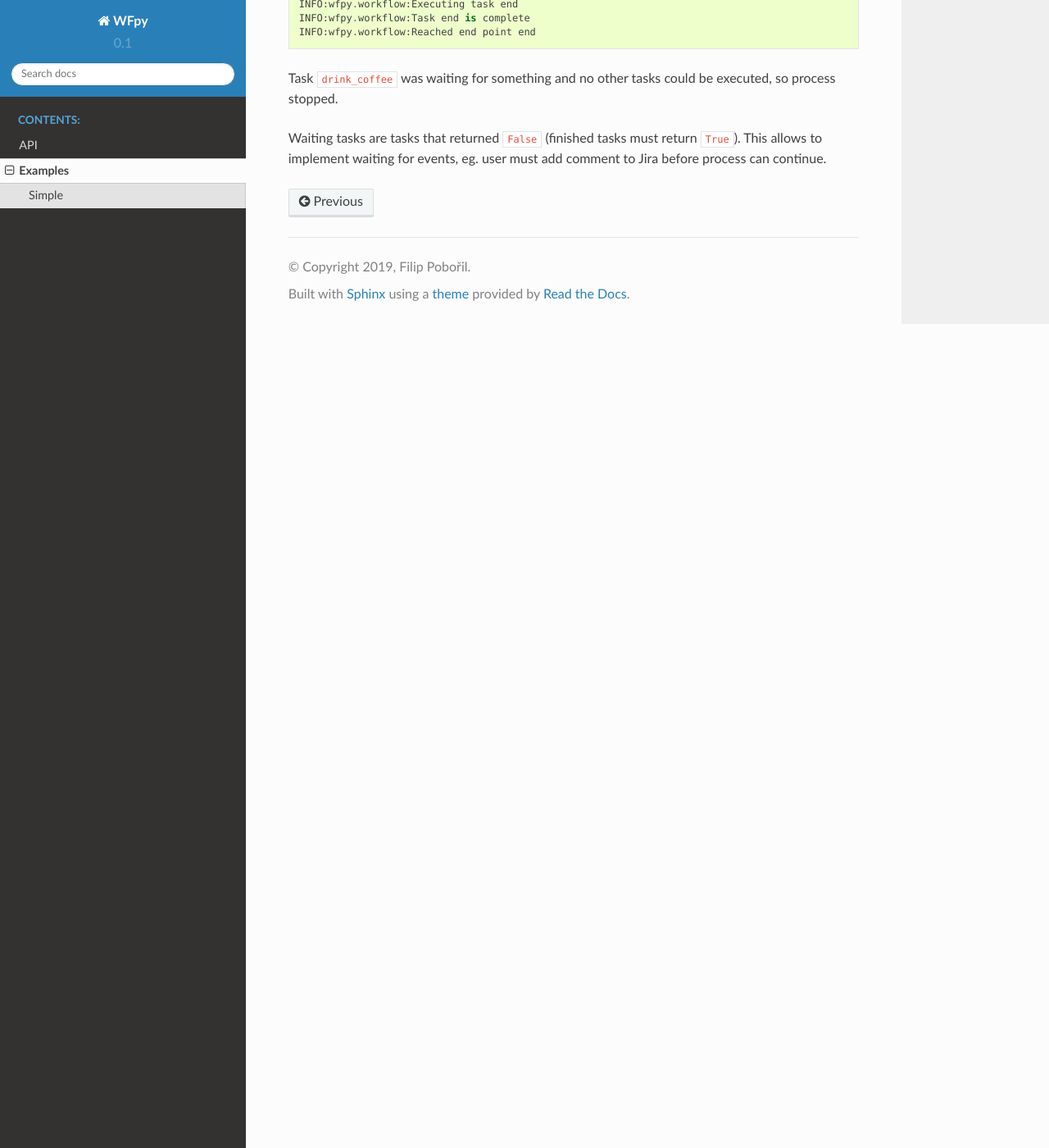
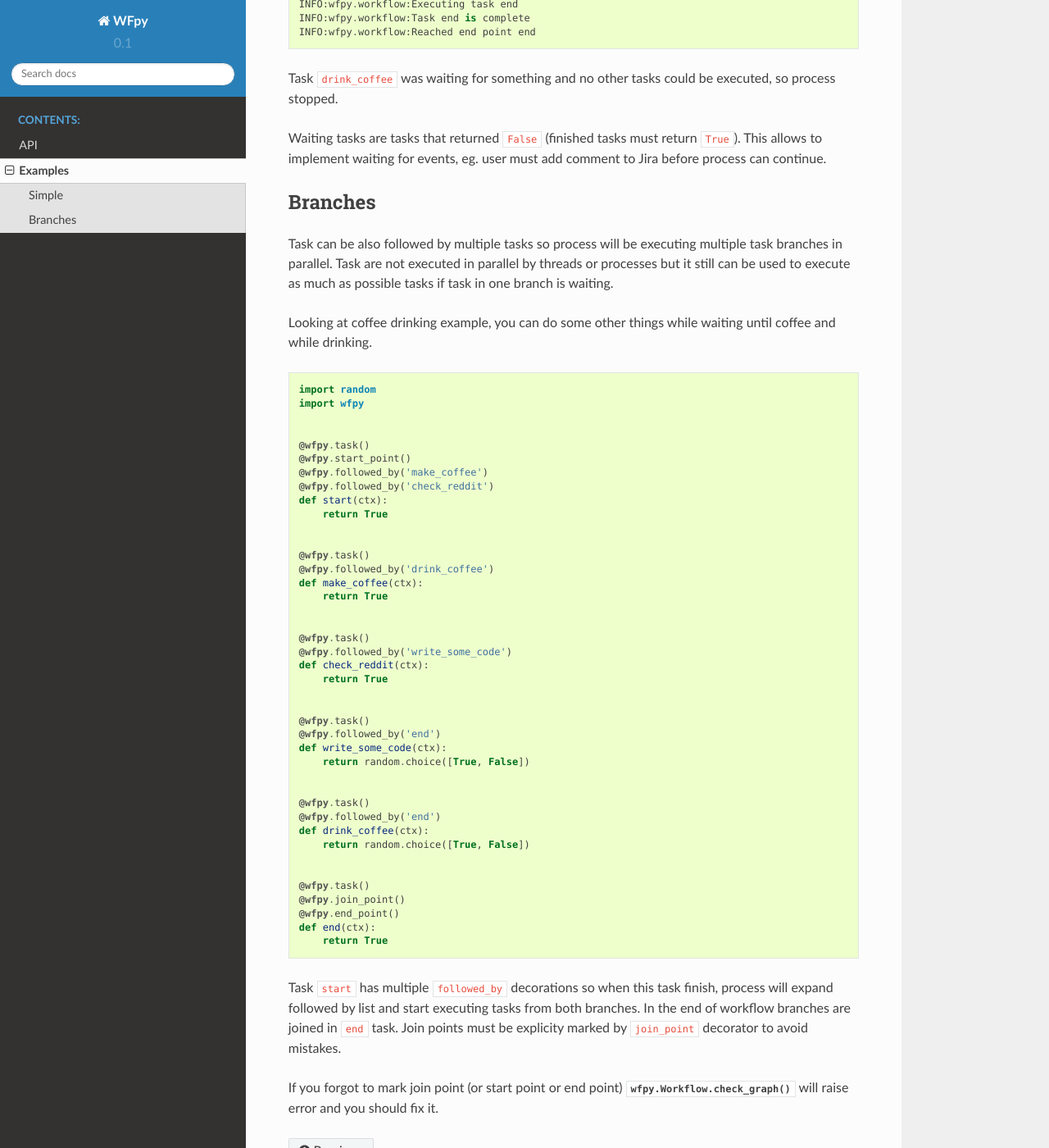
Before and after one commit to redhat-aqe/wfepy, a Sphinx documentation site: the page built from docs/examples.rst, in a window 1280 px wide and 1400 px high, scrolled down 2078 px. Shown: the whole window at 82% size. Built offline with Sphinx 7.4.7 and the Read the Docs theme 2.0.0, drawn with Linux system fonts in a browser that asks for light colours; some of the changed lines change nothing that is shown.

Commit message:
Document branching

```diff
--- a/docs/examples.rst
+++ b/docs/examples.rst
@@ -1,5 +1,6 @@
 Examples
 ========
+
 
 Simple
 ------
@@ -55,3 +56,27 @@ executed, so process stopped.
 Waiting tasks are tasks that returned ``False`` (finished tasks must return
 ``True``). This allows to implement waiting for events, eg. user must add
 comment to Jira before process can continue.
+
+
+Branches
+--------
+
+Task can be also followed by multiple tasks so process will be executing
+multiple task branches in parallel. Task are not executed in parallel by threads
+or processes but it still can be used to execute as much as possible tasks if
+task in one branch is waiting.
+
+Looking at coffee drinking example, you can do some other things while waiting
+until coffee and while drinking.
+
+.. literalinclude:: examples/branches.py
+
+Task ``start`` has multiple ``followed_by`` decorations so when this task
+finish, process will expand followed by list and start executing tasks from both
+branches. In the end of workflow branches are joined in ``end`` task. Join
+points must be explicity marked by ``join_point`` decorator to avoid mistakes.
+
+If you forgot to mark join point (or start point or end point)
+:meth:`wfpy.Workflow.check_graph` will raise error and you should fix it.
+
+.. graphviz:: examples/branches.gv
--- /dev/null
+++ b/docs/examples/branches.py
@@ -0,0 +1,41 @@
+import random
+import wfpy
+
+
+@wfpy.task()
+@wfpy.start_point()
+@wfpy.followed_by('make_coffee')
+@wfpy.followed_by('check_reddit')
+def start(ctx):
+    return True
+
+
+@wfpy.task()
+@wfpy.followed_by('drink_coffee')
+def make_coffee(ctx):
+    return True
+
+
+@wfpy.task()
+@wfpy.followed_by('write_some_code')
+def check_reddit(ctx):
+    return True
+
+
+@wfpy.task()
+@wfpy.followed_by('end')
+def write_some_code(ctx):
+    return random.choice([True, False])
+
+
+@wfpy.task()
+@wfpy.followed_by('end')
+def drink_coffee(ctx):
+    return random.choice([True, False])
+
+
+@wfpy.task()
+@wfpy.join_point()
+@wfpy.end_point()
+def end(ctx):
+    return True
--- a/docs/examples/join.py
+++ /dev/null
@@ -1,31 +0,0 @@
-import wfpy
-
-
-@wfpy.task()
-@wfpy.start_point()
-@wfpy.followed_by('create_bugzilla')
-@wfpy.followed_by('create_jira')
-def start(ctx):
-    print('file bug...')
-    return True
-
-
-@wfpy.task()
-@wfpy.followed_by('complete')
-def create_bugzilla(ctx):
-    print('creating bugzilla...')
-    return True
-
-
-@wfpy.task()
-@wfpy.followed_by('complete')
-def create_jira(ctx):
-    print('creating jira...')
-    return True
-
-
-@wfpy.task()
-@wfpy.end_point()
-def complete(ctx):
-    print('done...')
-    return True
--- a/docs/examples/join_multi.py
+++ /dev/null
@@ -1,61 +0,0 @@
-import wfpy
-
-
-@wfpy.task()
-@wfpy.start_point()
-@wfpy.followed_by('a')
-@wfpy.followed_by('b', cond=lambda ctx: False)
-@wfpy.followed_by('c')
-@wfpy.followed_by('d')
-def start(ctx):
-    return True
-
-
-@wfpy.task()
-@wfpy.followed_by('aa')
-def a(ctx):
-    return True
-
-
-@wfpy.task()
-@wfpy.followed_by('ab')
-def aa(ctx):
-    return True
-
-
-@wfpy.task()
-@wfpy.followed_by('ab')
-def b(ctx):
-    return True
-
-
-@wfpy.task()
-@wfpy.followed_by('cd')
-def c(ctx):
-    return True
-
-@wfpy.task()
-@wfpy.followed_by('cd')
-def d(ctx):
-    return True
-
-
-@wfpy.task()
-@wfpy.followed_by('end')
-@wfpy.join_point()
-def ab(ctx):
-    return True
-
-
-@wfpy.task()
-@wfpy.followed_by('end')
-@wfpy.join_point()
-def cd(ctx):
-    return True
-
-
-@wfpy.task()
-@wfpy.join_point()
-@wfpy.end_point()
-def end(ctx):
-    return True
```
Also changed, not shown: 3 other files.
